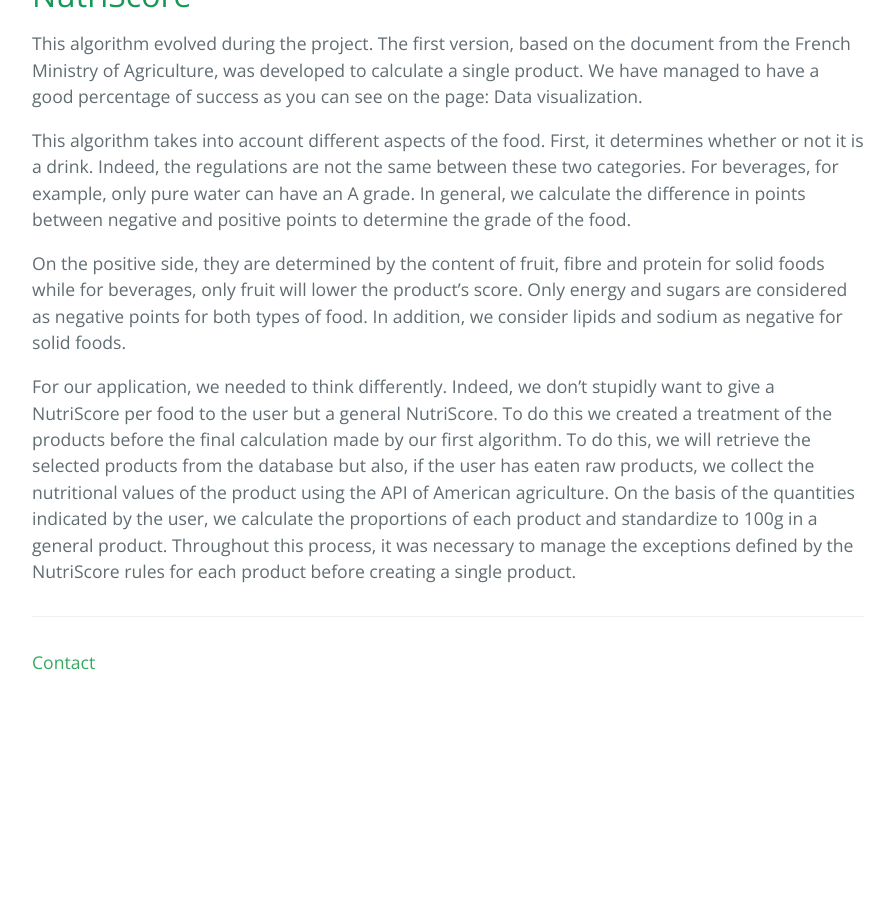
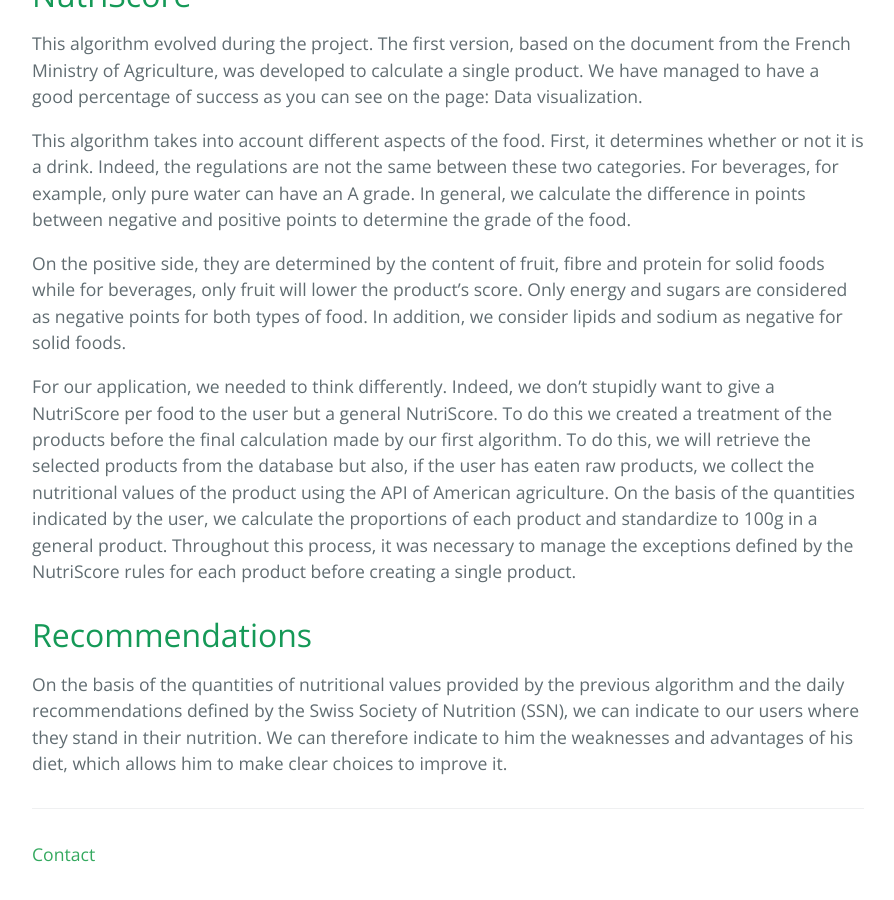
Before and after one commit to NutriTeam/Nutri_Score, a Jekyll site: the page built from algo.md, in a window 1280 px wide and 900 px high, scrolled down 748 px. Shown: the whole window, without its empty margins (192-1086 px from the left). Built offline with Jekyll 4.4.1, drawn with Linux system fonts in a browser that asks for light colours; before the commit the page ends 1456 px from its top, so only the background shows below that.

Commit message:
Update algo.md

```diff
--- a/algo.md
+++ b/algo.md
@@ -1,6 +1,6 @@
 ---
 layout: default
-title: algo
+title: Algo
 ---
 # Algorithm
 We have created several algorithms that take place at different times in the application. These are the calculation of the NutriScore, the creation of nutrient recommendations and the proposal of a healthier product for users.
@@ -14,3 +14,6 @@ On the positive side, they are determined by the content of fruit, fibre and pro
 
 For our application, we needed to think differently. Indeed, we don't stupidly want to give a NutriScore per food to the user but a general NutriScore. To do this we created a treatment of the products before the final calculation made by our first algorithm.
 To do this, we will retrieve the selected products from the database but also, if the user has eaten raw products, we collect the nutritional values of the product using the API of American agriculture. On the basis of the quantities indicated by the user, we calculate the proportions of each product and standardize to 100g in a general product. Throughout this process, it was necessary to manage the exceptions defined by the NutriScore rules for each product before creating a single product.
+
+## Recommendations
+On the basis of the quantities of nutritional values provided by the previous algorithm and the daily recommendations defined by the Swiss Society of Nutrition (SSN), we can indicate to our users where they stand in their nutrition.  We can therefore indicate to him the weaknesses and advantages of his diet, which allows him to make clear choices to improve it.
```
